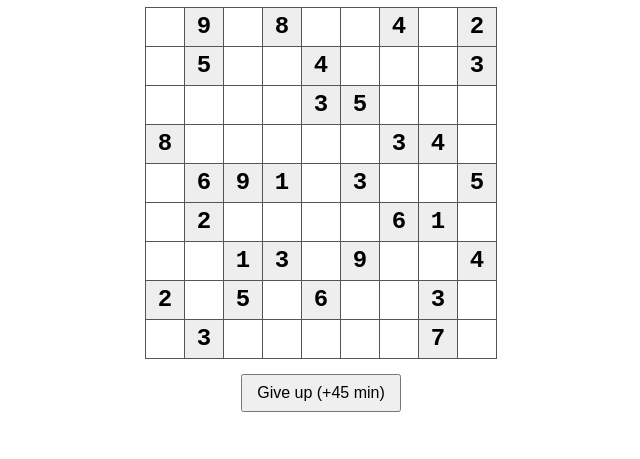
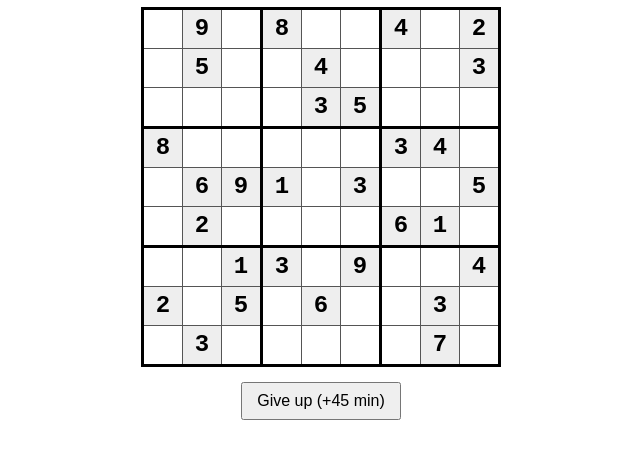
Before and after one commit to lokoloko02/chastity-sudoku, a plain HTML site: page index.html in a window 1280 px wide. Shown: the part 171-630 px from the top of the page, without its empty margins (319-959 px from the left). Drawn offline with Linux system fonts and the light colour scheme.

Commit message:
Update style.css

```diff
--- a/style.css
+++ b/style.css
@@ -21,3 +21,9 @@ body { font-family: sans-serif; text-align: center; }
 #board td.given { background:#eee; font-weight:bold; cursor:default; }
 #board td.invalid { background:#ffcccc; }
 button { padding: 8px 14px; font-size: 16px; }
+/* ─── Líneas gruesas para separar los 3×3 ─── */
+#board tr:nth-child(3n)  td { border-bottom: 3px solid #000; }   /* cada 3 filas */
+#board tr:first-child    td { border-top:    3px solid #000; }   /* borde superior */
+
+#board td:nth-child(3n)  { border-right:  3px solid #000; }      /* cada 3 columnas */
+#board td:first-child    { border-left:   3px solid #000; }      /* borde izquierdo */
```
